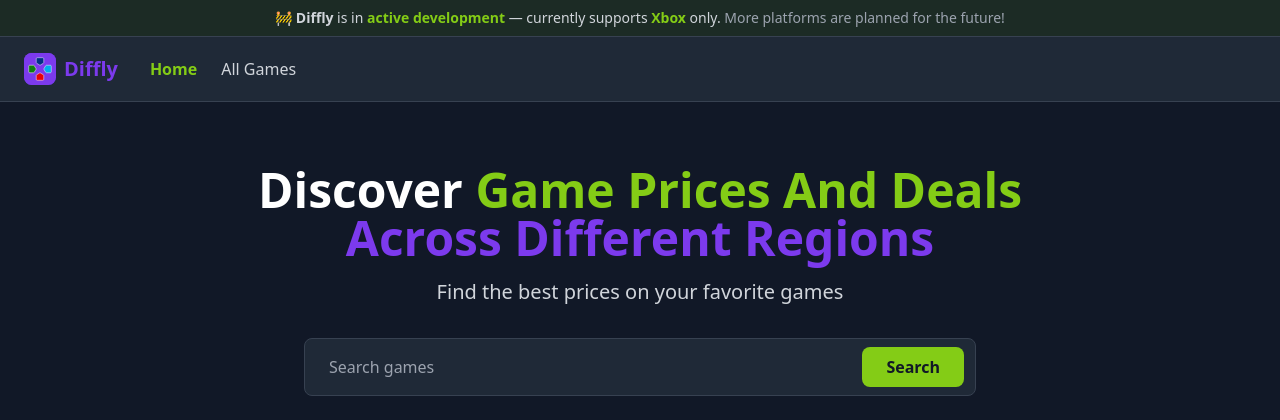
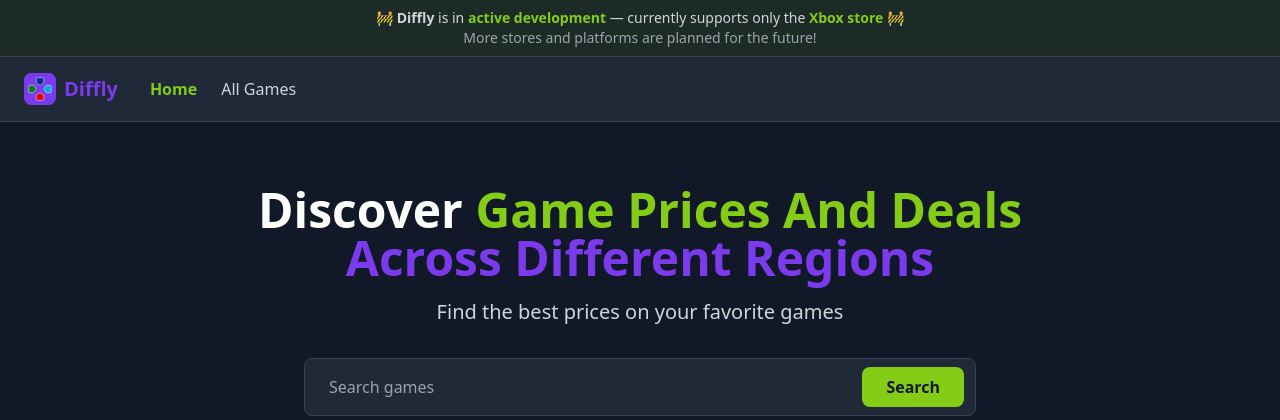
Before and after one commit to 6SUPER6SONIC6/Diffly, a Django app: page / in a window 1280 px wide. Shown: the top 420 px of the page. Run offline with Django 5.2, Linux system fonts and the light colour scheme; data that the repository does not hold is empty; parts of the project's set-up code (start-up, migrations or seed data) failed here and were passed over; some libraries are stand-ins or nearby versions.

Commit message:
change the Announcement Banner text

```diff
--- a/templates/base.html
+++ b/templates/base.html
@@ -41,8 +41,8 @@
 
 <!-- Top Announcement Banner -->
 <div class="bg-accent/10 text-center py-2 text-sm text-gray-300 border-b border-dark-border">
-    🚧 <b>Diffly</b> is in <span class="text-accent font-semibold">active development</span> — currently supports <span class="text-accent font-semibold">Xbox</span> only.
-  <span class="text-gray-400"> More platforms are planned for the future!</span>
+    🚧 <b>Diffly</b> is in <span class="text-accent font-semibold">active development</span> — currently supports only the <span class="text-accent font-semibold">Xbox store</span> 🚧
+  <br><span class="text-gray-400"> More stores and platforms are planned for the future!</span>
 </div>
 
     <!-- Navigation -->
```
